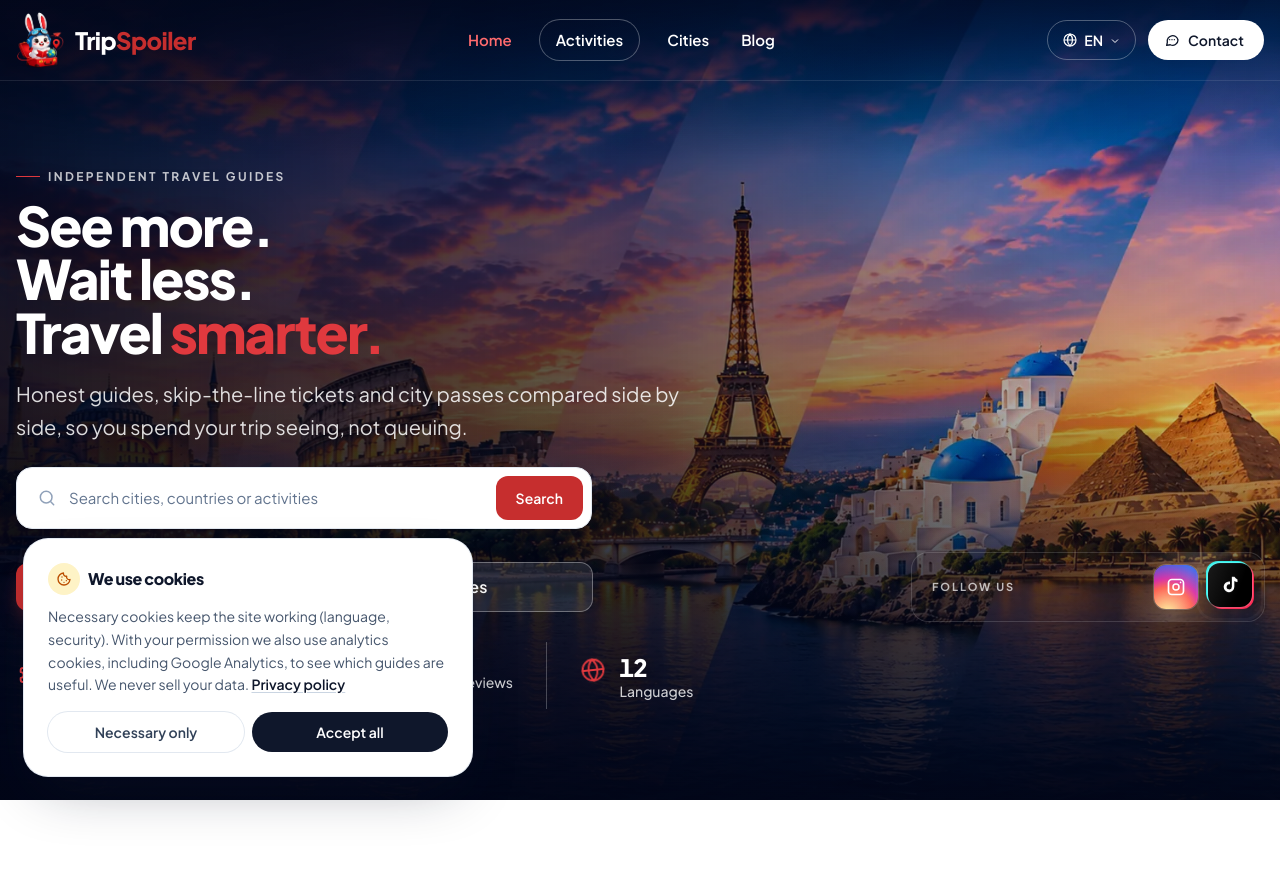
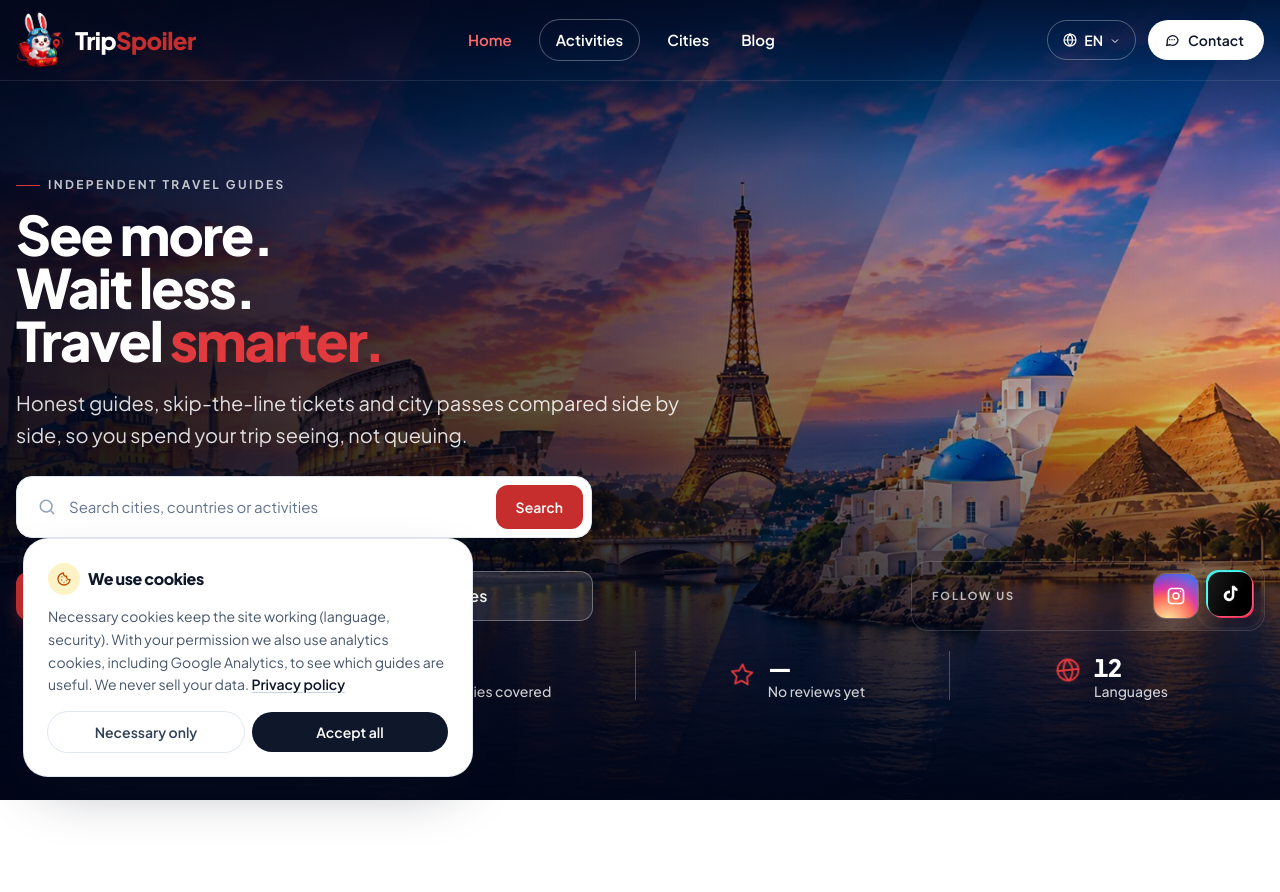
Before and after one commit to okanzen1/tripspoiler, a Laravel app: page / in a window 1280 px wide. Shown: the top 892 px of the page. Run offline with Laravel 12, Linux system fonts and the light colour scheme; data that the repository does not hold is empty; style sheets or scripts are compiled from the project's sources; some libraries are stand-ins or nearby versions.

Commit message:
yenileme

```diff
--- a/resources/views/partials/home-hero.blade.php
+++ b/resources/views/partials/home-hero.blade.php
@@ -334,9 +334,9 @@
             </div>
         @endif
 
-        {{-- ALT SATIR: rakamlar (yazıların genişliğinde); bizi takip et yukarıda, düğmelerin karşısında --}}
+        {{-- ALT SATIR: rakamlar, sayfanın tam genişliğinde dört eşit parça (bizi takip et yukarıda, düğmelerin karşısında) --}}
         <div style="--d: 560ms" class="hero-reveal mt-8 grid items-center gap-6 lg:mt-[clamp(10px,2.6vh,40px)] lg:grid-cols-12 lg:gap-10">
-        <dl class="grid grid-cols-4 gap-x-2 divide-x divide-white/20 md:divide-white/25 lg:col-span-7">
+        <dl class="grid grid-cols-4 gap-x-2 divide-x divide-white/20 md:divide-white/25 lg:col-span-12">
             @foreach ([
                 ['value' => $stats['experiences'], 'num' => $stats['experiences'], 'label' => __('home-hero.stat_experiences'),
                  'icon' => '<path d="M4 8a2 2 0 0 1 2-2h12a2 2 0 0 1 2 2v1.5a2.5 2.5 0 0 0 0 5V16a2 2 0 0 1-2 2H6a2 2 0 0 1-2-2v-1.5a2.5 2.5 0 0 0 0-5z"/><path d="M14 6v12" stroke-dasharray="2 2"/>'],
@@ -347,12 +347,12 @@
                 ['value' => $stats['languages'], 'num' => $stats['languages'], 'label' => __('home-hero.stat_languages'),
                  'icon' => '<circle cx="12" cy="12" r="9"/><path d="M3 12h18M12 3c2.5 2.6 3.8 5.6 3.8 9s-1.3 6.4-3.8 9c-2.5-2.6-3.8-5.6-3.8-9S9.5 5.6 12 3z"/>'],
             ] as $stat)
-                <div class="flex flex-col items-center gap-1 px-1 text-center md:flex-row md:gap-3 md:px-5 md:text-left md:first:pl-0 xl:px-6">
+                <div class="flex flex-col items-center gap-1 px-1 text-center md:flex-row md:justify-center md:gap-3 md:px-5 md:text-left xl:px-6">
                     {{-- ikonlar soldan sağa dalga gibi sırayla zıplar; rakamlar sayfa açılınca 0'dan sayar --}}
                     <svg style="--d: {{ $loop->index * 0.35 }}s" class="social-bob hidden md:block w-7 h-7 shrink-0 text-[#E0393E]" fill="none" viewBox="0 0 24 24" stroke="currentColor"
                         stroke-width="1.6" stroke-linecap="round" stroke-linejoin="round">{!! $stat['icon'] !!}</svg>
                     <div class="flex flex-col-reverse">
-                        <dt class="text-[11px] leading-tight md:text-sm font-medium text-white/80">{{ $stat['label'] }}</dt>
+                        <dt class="text-[11px] leading-tight md:text-sm md:whitespace-nowrap font-medium text-white/80">{{ $stat['label'] }}</dt>
                         <dd class="text-xl md:text-2xl font-extrabold tracking-tight text-white tabular-nums drop-shadow-[0_1px_8px_rgba(0,0,0,0.5)]"
                             @if (($stat['num'] ?? null) !== null)
                                 x-data="{ v: {{ (float) $stat['num'] }}, d: {{ (int) ($stat['dec'] ?? 0) }} }"
```
Also changed, not shown: resources/views/activities/index.blade.php (+4 -3 lines), 3 other files.
